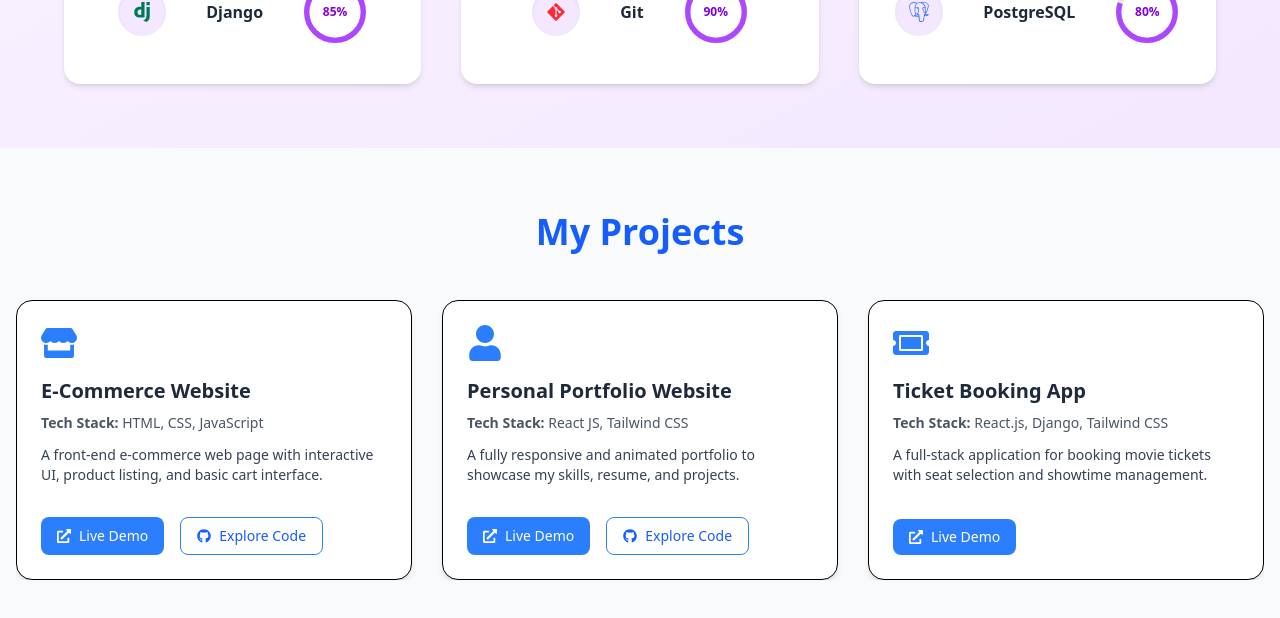
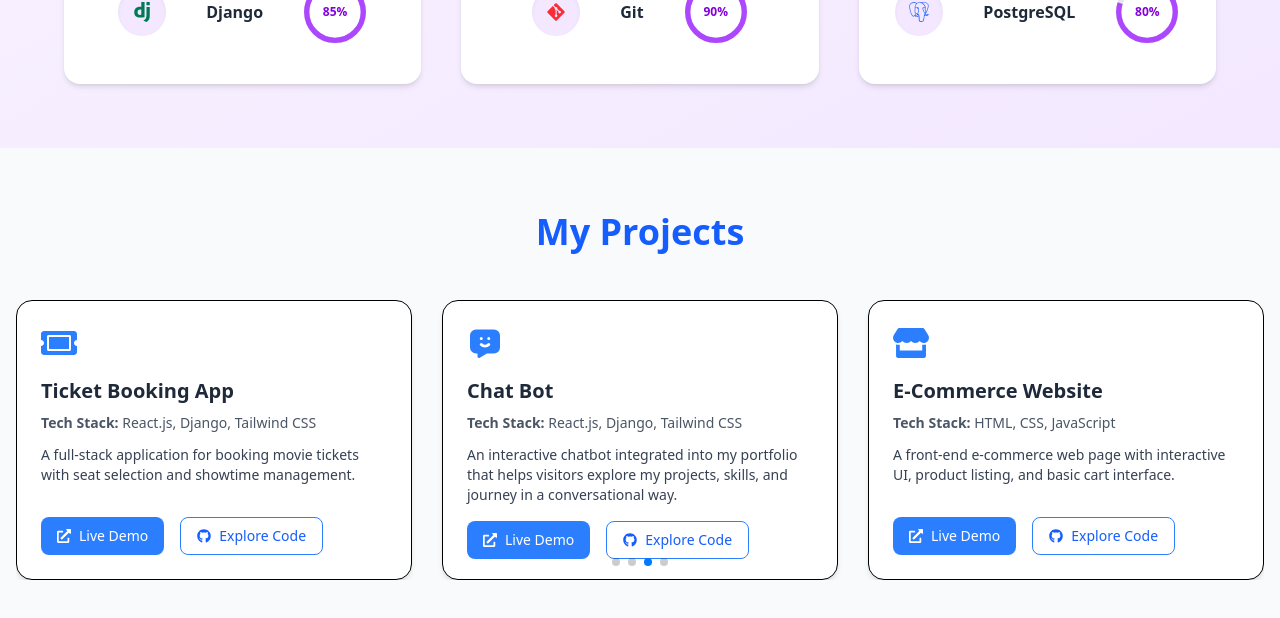
Before and after one commit to SivaKumar089/NewPortfolio, a React (Vite) app: page / in a window 1280 px wide. Shown: the part 2084-2702 px from the top of the page. Built offline with nearby package versions, Linux system fonts and the light colour scheme.

Commit message:
add project

```diff
--- a/src/Data/Data.jsx
+++ b/src/Data/Data.jsx
@@ -12,6 +12,7 @@ import {
 import { IoCallSharp } from "react-icons/io5";
 import { IoMdMail } from "react-icons/io";
 import { FaXTwitter } from "react-icons/fa6";
+import { TbMessageChatbotFilled } from "react-icons/tb";
 
 export const navItems = [
   "Home",
@@ -169,5 +170,16 @@ export const projects = [
     description:
       "A full-stack application for booking movie tickets with seat selection and showtime management.",
     live: "https://bookit-web.netlify.app/",
+    code:"https://bookit-web.netlify.app/",
   },
+  {
+    icon: <TbMessageChatbotFilled />,
+    title: "Chat Bot",
+    tech: "React.js, Django, Tailwind CSS",
+    description:
+      "An interactive chatbot integrated into my portfolio that helps visitors explore my projects, skills, and journey in a conversational way.",
+    live: "https://chatapp-flow.netlify.app/",
+    code:"https://github.com/SivaKumar089/chatapp_frontend.git"
+  }
+
 ];
```
Also changed, not shown: 1 other file (tests, documents, lock files or other folders).
